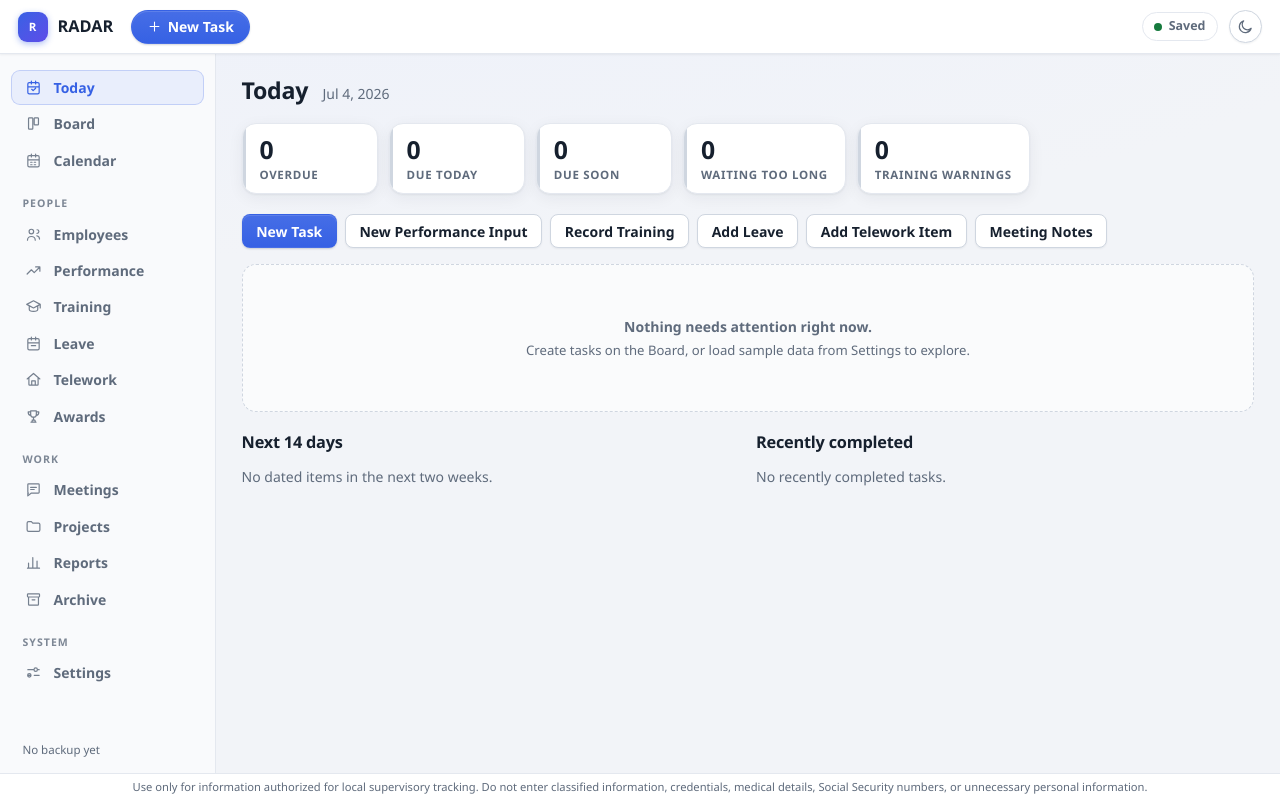
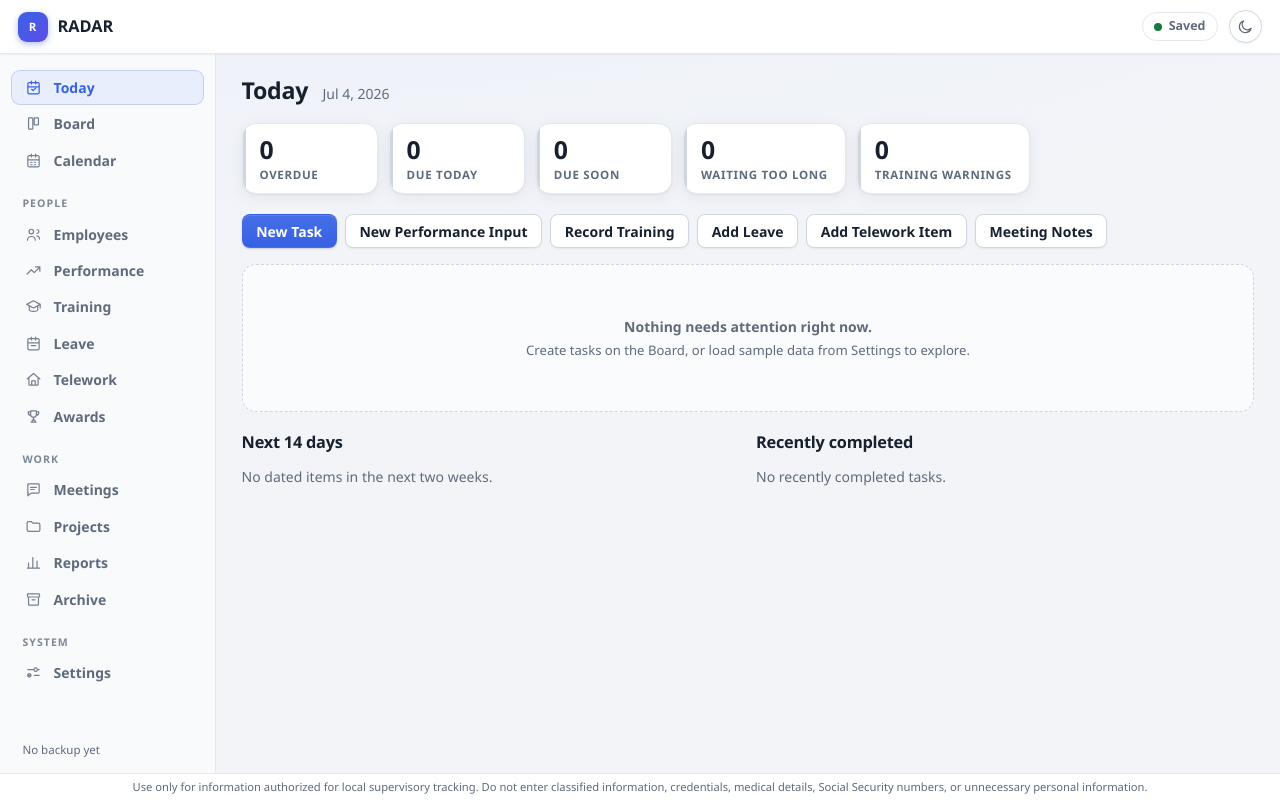
Before and after one commit to bradhenson/radar, a Svelte app: page / in a window 1280 px wide. Built offline with nearby package versions, Linux system fonts and the light colour scheme.

Commit message:
Refine task board interface

```diff
--- a/src/app/App.svelte
+++ b/src/app/App.svelte
@@ -124,10 +124,6 @@
         <span class="brand-mark" aria-hidden="true">R</span>
         <span>{app.settings.applicationName}</span>
       </span>
-      <button type="button" class="primary new-task-btn" onclick={() => ui.openNewTask()} title="Shortcut: N">
-        <Icon name="plus" size={15} />
-        New Task
-      </button>
       <span class="spacer"></span>
       <span class="chip save-status" data-status={app.saveStatus} title={backupAgeText}>
         <span class="dot" aria-hidden="true"></span>
@@ -285,13 +281,6 @@
     flex: 0 0 auto;
     box-shadow: 0 2px 6px color-mix(in srgb, var(--accent) 40%, transparent);
   }
-  .new-task-btn {
-    display: inline-flex;
-    align-items: center;
-    gap: .35rem;
-    border-radius: 999px;
-    padding-inline: .95rem;
-  }
   .spacer { flex: 1; }
 
   .chip {
--- a/src/components/forms/TaskDetail.svelte
+++ b/src/components/forms/TaskDetail.svelte
@@ -420,7 +420,7 @@
   {#if !isNewTask}
     <hr style="border:none; border-top:1px solid var(--border); margin:1rem 0" />
 
-    <div class="grid2">
+    <div class="sections">
       <section>
         <h3>Checklist {#if checklist.length}<span class="muted small">({checklist.filter((c) => c.isComplete).length} of {checklist.length} complete)</span>{/if}</h3>
         <label class="show-on-card">
@@ -493,14 +493,13 @@
     grid-template-columns: repeat(3, 1fr);
     gap: 0 .8rem;
   }
-  .grid2 {
-    display: grid;
-    grid-template-columns: 1fr 1fr;
+  .sections {
+    display: flex;
+    flex-direction: column;
     gap: 1rem;
   }
   @media (max-width: 800px) {
     .grid { grid-template-columns: 1fr 1fr; }
-    .grid2 { grid-template-columns: 1fr; }
   }
   .show-on-card {
     display: flex;
--- a/src/pages/BoardPage.svelte
+++ b/src/pages/BoardPage.svelte
@@ -254,7 +254,7 @@
   <div class="board-header">
     <div>
       <span class="eyebrow">Tasks</span>
-      <h1>Supervisor Task Board</h1>
+      <h1>Kanban Board</h1>
     </div>
     <div class="board-stats" aria-label="Board summary">
       <span><strong>{boardStats.total}</strong> visible</span>
```
Also changed, not shown: 1 other file (tests, documents, lock files or other folders).
